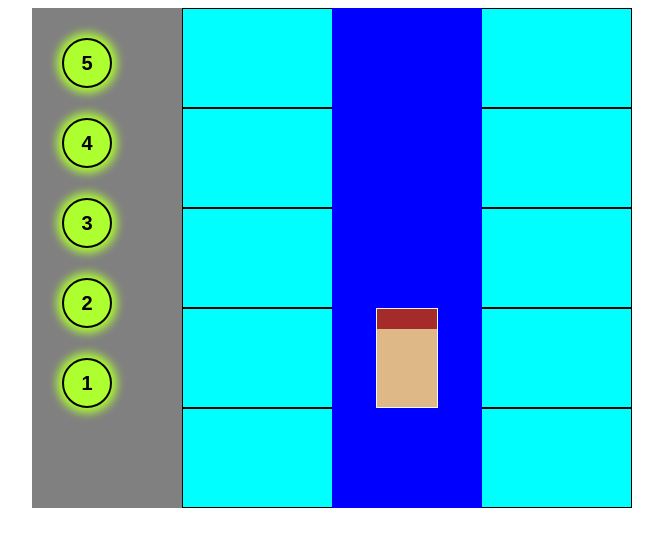
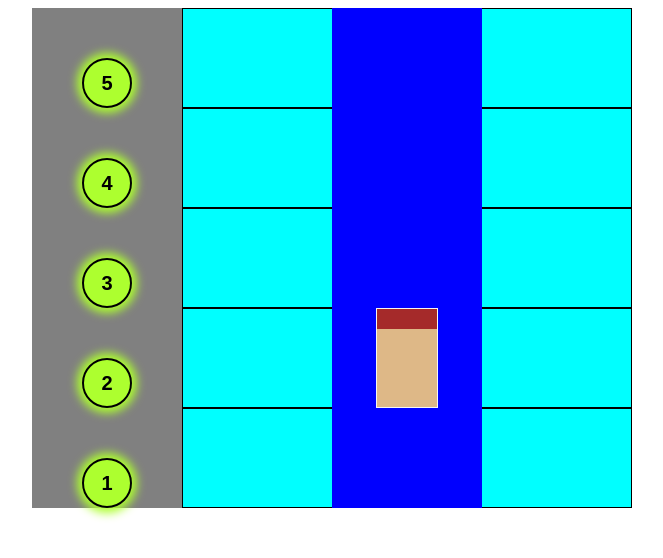
Before and after one commit to IvanGrujovic/elevator-js, a plain HTML site: page index.html in a window 1280 px wide. Shown: the whole page, without its empty margins (308-971 px from the left). Drawn offline with Linux system fonts and the light colour scheme.

Commit message:
further styling on the buttons

```diff
--- a/css/style.css
+++ b/css/style.css
@@ -86,7 +86,8 @@
 }
 
 button {
-    margin: 30px;
+    margin: auto;
+    margin-top: 50px;
     border: 2px solid black;
     border-radius: 50%;
     width: 50px;
```
